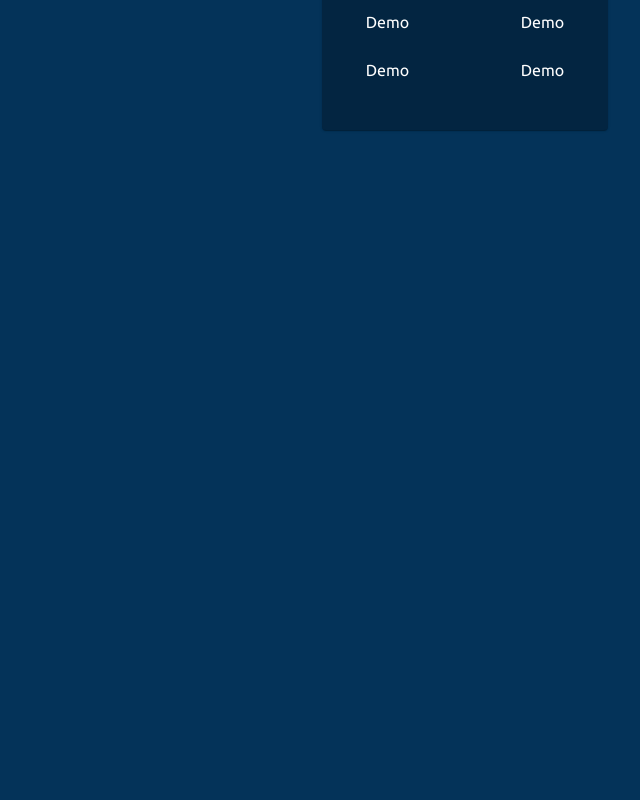
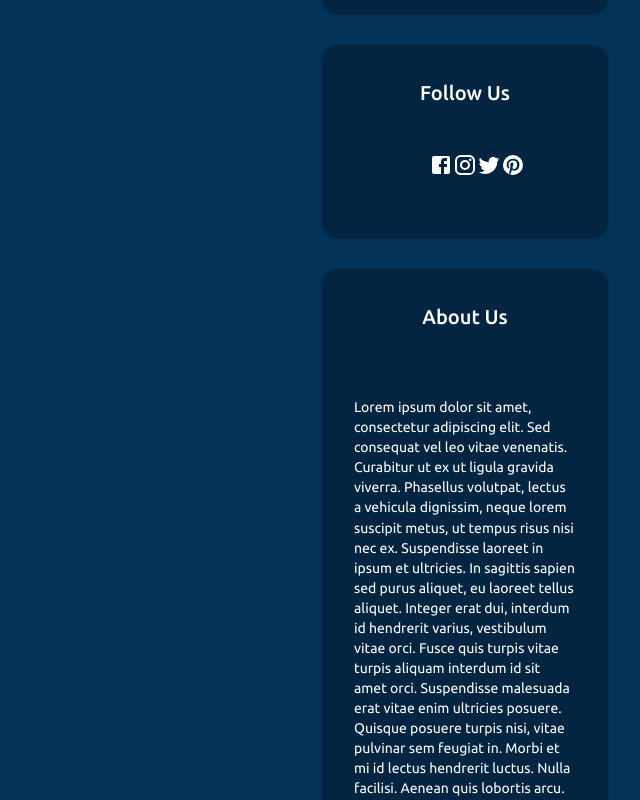
Before and after one commit to AmitrajitDas/Bloggoly, a React (Create React App) app in the folder client/: page / in a window 1280 px wide. Shown: the part 794-1594 px from the top of the page, without its empty margins (640-1280 px from the left). Before the commit the page ends 968 px from the top, so only its background shows below. Built offline with nearby package versions, Linux system fonts and the light colour scheme.

Commit message:
about and follow cards

```diff
--- a/client/src/components/Hero/styles.js
+++ b/client/src/components/Hero/styles.js
@@ -11,7 +11,7 @@ export const useStyles = makeStyles((theme) => ({
   },
   hero: {
     marginTop: '3rem',
-    width: '70%',
-    height: '80%',
+    width: '50%',
+    height: '50%',
   },
 }))
--- a/client/src/components/Navbar/Navbar.jsx
+++ b/client/src/components/Navbar/Navbar.jsx
@@ -24,7 +24,7 @@ const Navbar = () => {
           <Typography variant='h4' className={classes.title}>
             {' '}
           </Typography>
-          <Link to='/home' className={classes.whiteLink}>
+          <Link to='/' className={classes.whiteLink}>
             <Button color='inherit'>Home</Button>
           </Link>
           <Link to='/about' className={classes.whiteLink}>
--- a/client/src/components/Sidebar/Sidebar.jsx
+++ b/client/src/components/Sidebar/Sidebar.jsx
@@ -1,5 +1,9 @@
 import React from 'react'
-import { Grid, Typography, Paper } from '@material-ui/core'
+import { Grid, Typography, Paper, IconButton } from '@material-ui/core'
+import FacebookIcon from '@material-ui/icons/Facebook'
+import InstagramIcon from '@material-ui/icons/Instagram'
+import TwitterIcon from '@material-ui/icons/Twitter'
+import PinterestIcon from '@material-ui/icons/Pinterest'
 import { useStyles } from './styles'
 
 const Sidebar = () => {
@@ -13,35 +17,81 @@ const Sidebar = () => {
         <Grid container spacing={3}>
           <Grid item md={6} className={classes.categories}>
             <Typography variant='body1' className={classes.tags}>
-              Demo
+              Tags
             </Typography>
           </Grid>
           <Grid item md={6} className={classes.categories}>
             <Typography variant='body1' className={classes.tags}>
-              Demo
+              Tags
             </Typography>
           </Grid>
           <Grid item md={6} className={classes.categories}>
             <Typography variant='body1' className={classes.tags}>
-              Demo
+              Tags
             </Typography>
           </Grid>
           <Grid item md={6} className={classes.categories}>
             <Typography variant='body1' className={classes.tags}>
-              Demo
+              Tags
             </Typography>
           </Grid>
           <Grid item md={6} className={classes.categories}>
             <Typography variant='body1' className={classes.tags}>
-              Demo
+              Tags
             </Typography>
           </Grid>
           <Grid item md={6} className={classes.categories}>
             <Typography variant='body1' className={classes.tags}>
-              Demo
+              Tags
             </Typography>
           </Grid>
         </Grid>
+      </Paper>
+      <Paper className={classes.socialsWrapper}>
+        <Typography variant='h6' className={classes.socialsHeader}>
+          Follow Us
+        </Typography>
+        <Grid container className={classes.socailSites}>
+          <Grid item md={1}>
+            <IconButton>
+              <FacebookIcon />
+            </IconButton>
+          </Grid>
+          <Grid item md={1}>
+            <IconButton>
+              <InstagramIcon />
+            </IconButton>
+          </Grid>
+          <Grid item md={1}>
+            <IconButton>
+              <TwitterIcon />
+            </IconButton>
+          </Grid>
+          <Grid item md={1}>
+            <IconButton>
+              <PinterestIcon />
+            </IconButton>
+          </Grid>
+        </Grid>
+      </Paper>
+      <Paper className={classes.aboutWrapper}>
+        <Typography variant='h6' className={classes.aboutHeader}>
+          About Us
+        </Typography>
+        <Typography variant='body' component='p' className={classes.about}>
+          Lorem ipsum dolor sit amet, consectetur adipiscing elit. Sed consequat
+          vel leo vitae venenatis. Curabitur ut ex ut ligula gravida viverra.
+          Phasellus volutpat, lectus a vehicula dignissim, neque lorem suscipit
+          metus, ut tempus risus nisi nec ex. Suspendisse laoreet in ipsum et
+          ultricies. In sagittis sapien sed purus aliquet, eu laoreet tellus
+          aliquet. Integer erat dui, interdum id hendrerit varius, vestibulum
+          vitae orci. Fusce quis turpis vitae turpis aliquam interdum id sit
+          amet orci. Suspendisse malesuada erat vitae enim ultricies posuere.
+          Quisque posuere turpis nisi, vitae pulvinar sem feugiat in. Morbi et
+          mi id lectus hendrerit luctus. Nulla facilisi. Aenean quis lobortis
+          arcu. Suspendisse quis enim magna. Nullam dignissim turpis commodo
+          feugiat dapibus. Vivamus eleifend mollis lectus at gravida.
+        </Typography>
       </Paper>
     </div>
   )
--- a/client/src/components/Sidebar/styles.js
+++ b/client/src/components/Sidebar/styles.js
@@ -4,6 +4,7 @@ export const useStyles = makeStyles((theme) => ({
   categoriesWrapper: {
     backgroundColor: theme.palette.primary.main,
     paddingBottom: '3rem',
+    borderRadius: '1rem',
   },
 
   categoriesHeader: {
@@ -20,4 +21,43 @@ export const useStyles = makeStyles((theme) => ({
   },
 
   tags: { cursor: 'pointer' },
+
+  socialsWrapper: {
+    backgroundColor: theme.palette.primary.main,
+    paddingBottom: '3rem',
+    borderRadius: '1rem',
+    marginTop: '2rem',
+  },
+
+  socialsHeader: {
+    display: 'flex',
+    alignItems: 'center',
+    justifyContent: 'center',
+    padding: '2rem',
+  },
+  socailSites: {
+    display: 'flex',
+    alignItems: 'center',
+    justifyContent: 'center',
+  },
+  aboutWrapper: {
+    backgroundColor: theme.palette.primary.main,
+    paddingBottom: '3rem',
+    borderRadius: '1rem',
+    marginTop: '2rem',
+  },
+
+  aboutHeader: {
+    display: 'flex',
+    alignItems: 'center',
+    justifyContent: 'center',
+    padding: '2rem',
+  },
+
+  about: {
+    display: 'flex',
+    alignItems: 'center',
+    justifyContent: 'center',
+    padding: '2rem',
+  },
 }))
```
